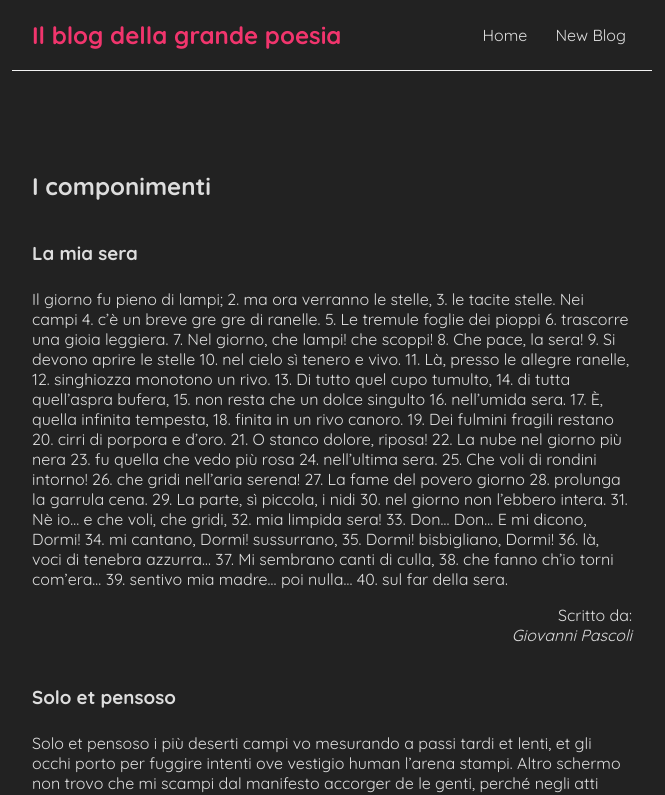
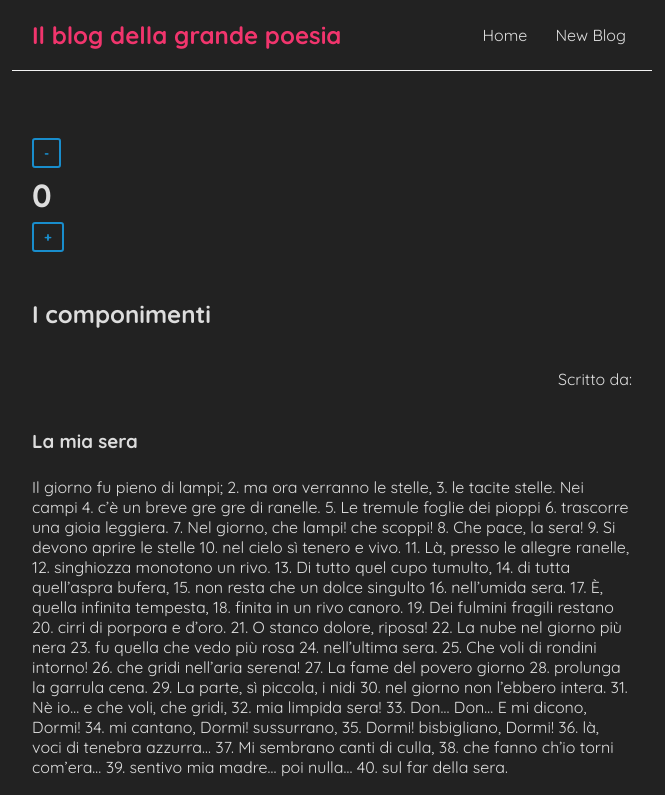
Before and after one commit to 182Marco/dojo-blog, a React (Create React App) app: page / in a window 1280 px wide. Shown: the top 795 px of the page, without its empty margins (308-973 px from the left). Built offline with nearby package versions, Linux system fonts and the light colour scheme; the HTML template or start-up script is replaced by a standard one.

Commit message:
creato un counter

```diff
--- a/src/Home.js
+++ b/src/Home.js
@@ -3,7 +3,11 @@ import Bloglist from './Bloglist';
 import Prova from './Prova';
 
 const Home = () => {
+  const [count, setCount] = useState(0);
   const [blogs, setBlogs] = useState([
+    function up() {
+      setCount(count++);
+    },
     {
       title: 'La mia sera',
       body: `Il giorno fu pieno di lampi;
@@ -157,6 +161,11 @@ const Home = () => {
   ]);
   return (
     <div className='home'>
+      <button onClick={() => (count > 0 ? setCount(count - 1) : null)}>
+        -
+      </button>
+      <h1>{count}</h1>
+      <button onClick={() => setCount(count + 1)}>+</button>
       <Bloglist classList='bolgEl' blogs={blogs} title='I componimenti' />
       <Prova objprops={objprops} />
     </div>
```
